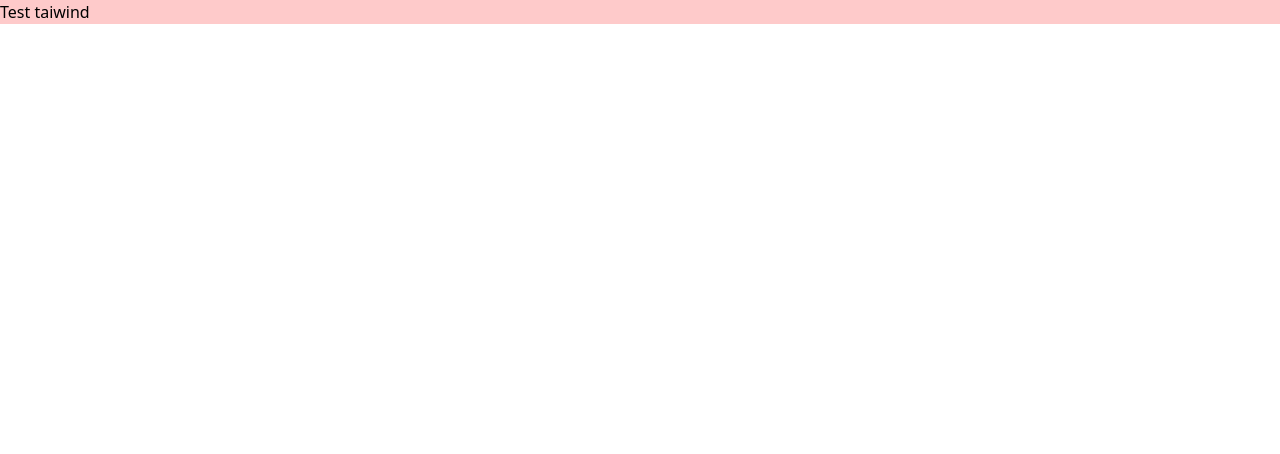
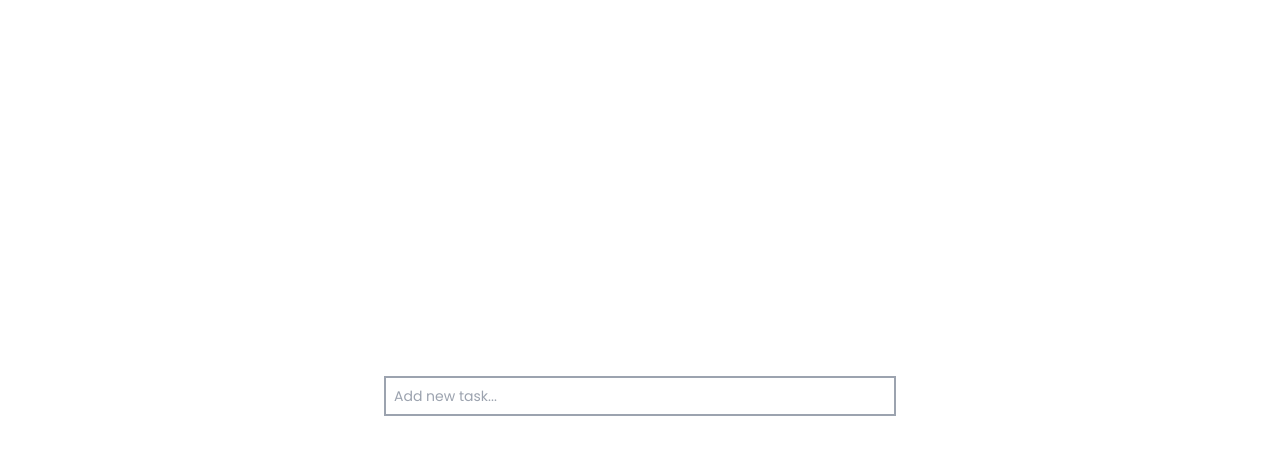
Before and after one commit to josuemartinezz/todo-react-app, a React (Create React App) app: page / in a window 1280 px wide. Shown: the top 454 px of the page. Built offline with nearby package versions, Linux system fonts and the light colour scheme.

Commit message:
🚀 App finalization

```diff
--- a/public/index.html
+++ b/public/index.html
@@ -10,6 +10,7 @@
       content="Web site created using create-react-app"
     />
     <link rel="preconnect" href="https://fonts.gstatic.com">
+    <link href='https://unpkg.com/boxicons@2.0.7/css/boxicons.min.css' rel='stylesheet'>
     <link href="https://fonts.googleapis.com/css2?family=Poppins:ital,wght@0,100;0,200;0,300;0,400;0,500;0,600;0,700;0,800;0,900;1,100;1,200;1,300;1,400;1,500;1,600;1,700;1,800;1,900&display=swap" rel="stylesheet">
     <link rel="apple-touch-icon" href="%PUBLIC_URL%/logo192.png" />
     <!--
--- a/src/App.jsx
+++ b/src/App.jsx
@@ -1,10 +1,41 @@
+import React, { useState } from 'react'
 import Input from './components/ui/Input.jsx'
+import Task from './components/ui/Task'
+import { stringGenerator } from './utils/index'
 
-function App() {
+const App = () => {
+
+  const [task, setTask] = useState(0);
+  const [tasks, setTasks] = useState([]);
+
+  const addTask = (event) => {
+    if (event.key === 'Enter') {
+      if (task) {
+        event.target.value = ''
+        setTask('');
+        setTasks([...tasks, { id: stringGenerator(), task, status: false }])
+      }
+    }
+  }
+
+  const deleteTask = (id) => {
+    const taskToDelete = tasks.filter((el) => el.id !== id)
+    setTasks([...taskToDelete])
+  }
+
+  const UpdateTask = (id) => {
+    let editTask = tasks.map((el) => ({ ...el, status: el.id === id ? el.status = !el.status : el.status }));
+    setTasks(editTask)
+  }
 
   return (
-    <div className="bg-red-200">
-      Test taiwind
+    <div className="h-screen max-w-lg mx-auto items-center grid">
+      <div className="space-y-2">
+        <Input name="task" onKeyDown={addTask} handle={(val) => setTask(val)} placeholder="Add new task..." />
+        <div className="max-h-96 overflow-auto space-y-2">
+          {tasks.map((el) => <Task update={() => UpdateTask(el.id)} del={() => deleteTask(el.id)} status={el.status} key={el.id}>{el.task}</Task>)}
+        </div>
+      </div>
     </div>
   );
 }
--- a/src/components/ui/Input.jsx
+++ b/src/components/ui/Input.jsx
@@ -1,15 +1,16 @@
 import React from 'react'
 
-const Input = React.forwardRef(({ handle, type, placeholder, name }, ref) => (
+const Input = React.forwardRef(({ handle, type, placeholder, name, onKeyDown }, ref) => (
   <div className="flex w-full">
     <input
+      onKeyDown={onKeyDown}
       ref={ref}
       name={name}
       type={type}
       onChange={(e) => handle(e.target.value)}
       placeholder={placeholder}
       className="bg-white w-full p-2 focus:outline-none border-2
-         border-gray-400 hover:border-indigo-600 focus:border-indigo-600 text-sm" />
+         border-gray-400 hover:border-indigo-600 focus:border-indigo-600 text-sm font-poppins" />
   </div>
 ))
 
--- /dev/null
+++ b/src/components/ui/Task.jsx
@@ -0,0 +1,19 @@
+import React from 'react'
+
+const Task = ({ del, status, update, children }) => (
+
+  <div
+    className={`font-medium p-3 text-sm font-poppins flex justify-between items-center text-gray-500 select-none
+    ${status ? `bg-indigo-100` : `bg-gray-100`}`}>
+    <div className="flex items-center">
+      <div onClick={update} className={`h-5 w-5 mr-2 rounded-full cursor-pointer ${status ? `bg-indigo-500` : `bg-gray-300`}`}></div>
+      {children}
+    </div>
+    <div onClick={del} className="text-gray-500 h-full cursor-pointer hover:text-red-500">
+      <i className='bx bx-sm bx-trash'></i>
+    </div>
+  </div>
+
+)
+
+export default Task;
--- /dev/null
+++ b/src/utils/index.js
@@ -0,0 +1,3 @@
+export const stringGenerator = () => {
+  return Math.random().toString(36).substring(7);
+}
--- a/tailwind.config.js
+++ b/tailwind.config.js
@@ -2,6 +2,9 @@ module.exports = {
   purge: ['./src/**/*.{js,jsx,ts,tsx}', './public/index.html'],
   darkMode: "class",
   theme: {
+    fontFamily: {
+      'poppins': ['Poppins', 'sans-serif']
+    },
     extend: {},
   },
   variants: {
```
